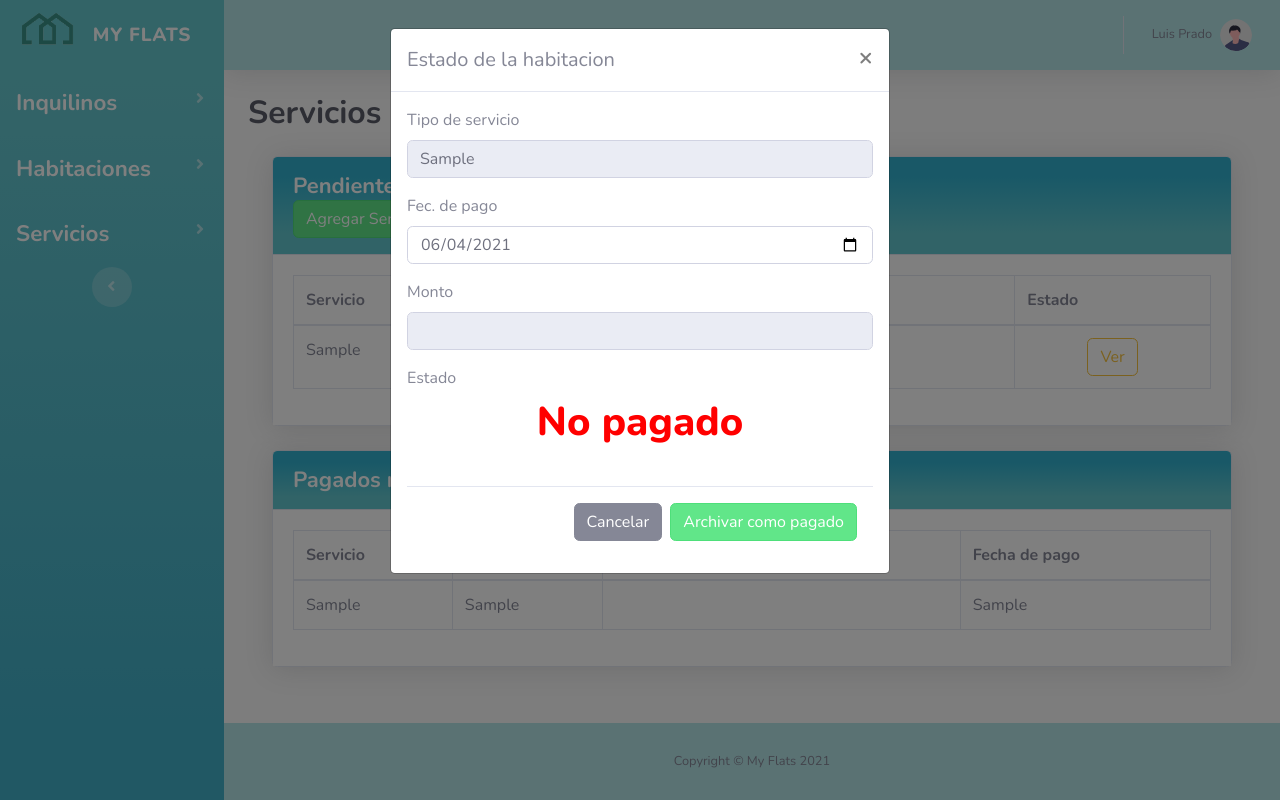
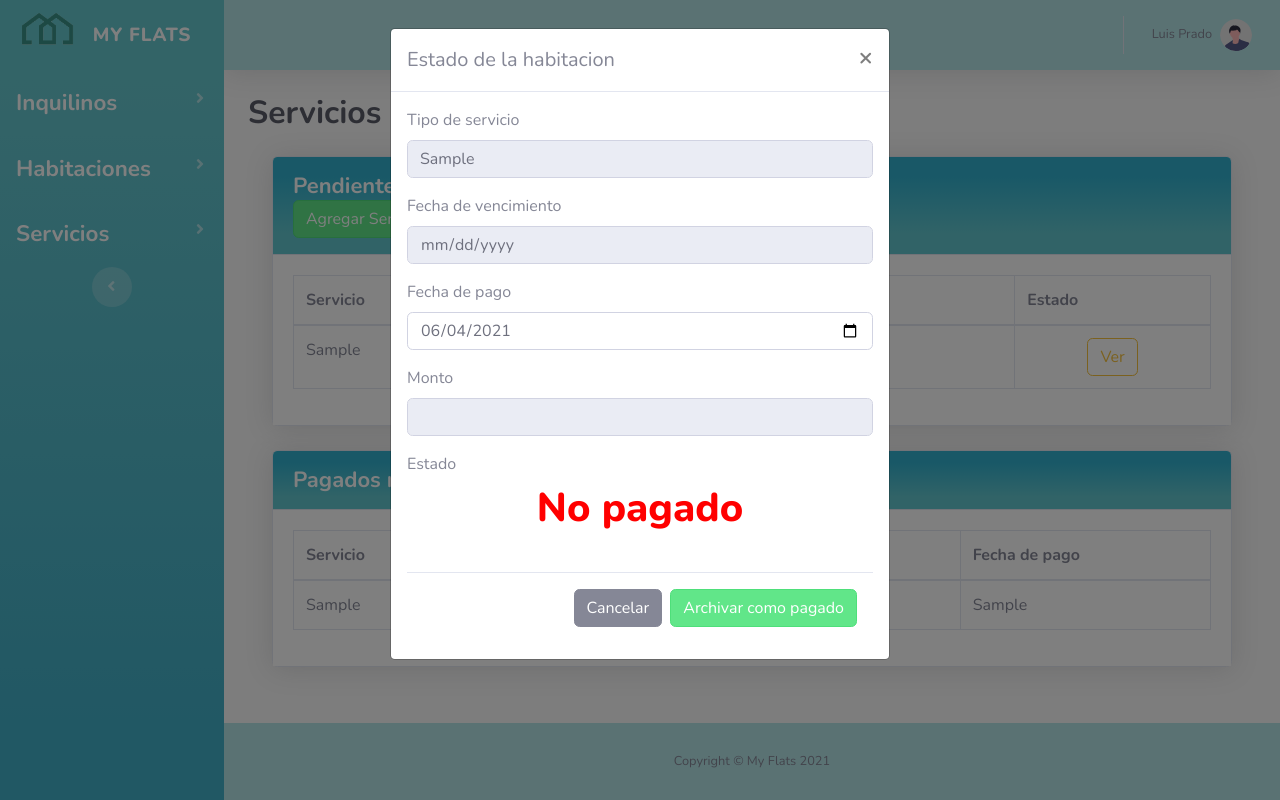
Before and after one commit to Sp4mm3rs/myflasts_isil, a PHP site: page /myflasts_isil/detalle-servicio.php in a window 1280 px wide, after a click on "Ver". Run offline with PHP 8.4, Linux system fonts and the light colour scheme; tables that the repository leaves empty or names only in its code hold one stand-in row (values such as "Sample post"); some libraries are stand-ins or nearby versions.

Commit message:
pagar servicio

```diff
--- a/detalle-servicio.php
+++ b/detalle-servicio.php
@@ -136,7 +136,7 @@
                                                 <tr class="item-pendiente" id="<?php echo $serv_pagado['id'] ?>">
                                                     <td><?php echo $serv_pagado['tipo_serv'] ?></td>
                                                     <td><?php echo $serv_pagado['monto'] ?></td>
-                                                    <td></td>
+                                                    <td><?php echo $serv_pagado['fec_venc'] ?></td>
                                                     <td><?php echo $serv_pagado['fec_pago'] ?></td>
 
                                                 </tr>
@@ -177,8 +177,6 @@
                                           <div class="form-group col-md-12">
                                              <label for="serv_f">Fec. de vencimiento</label>
                                                 <input class="form-control" type="date"  name="serv_fec" id="date-input-venc">
-
-                                             </select>
                                           </div>
                                           <div class="form-group col-md-12">
                                              <label for="serv_m">Monto</label>
@@ -222,7 +220,12 @@
                                              <input type="number" class="form-control" id="serv_id_precio" name="serv_id_precio" value="" hidden>
                                           </div>
                                           <div class="form-group col-md-12">
-                                             <label >Fec. de pago</label >
+                                             <label >Fecha de vencimiento</label>
+                                                <input class="form-control" type="date"  name="fec_serv" id="fec_serv" readonly>
+                                                <input type="date" class="form-control" id="serv_id_precio" name="serv_id_precio" value="" hidden>
+                                          </div>
+                                          <div class="form-group col-md-12">
+                                             <label >Fecha de pago</label >
                                             <input id="fec_pago" name="fec_pago"class="form-control" value="<?php echo $hoy; ?>" type="date">
 
                                           </div>
@@ -322,7 +325,8 @@
                     data:{id_serv:id_serv},
                     dataType:"json",
                     success:function(data){
-                        $('#tipo_serv').val(data.tipo_servicio)
+                        $('#tipo_serv').val(data.tipo_servicio);
+                        $('#fec_serv').val(data.fec_vencimiento);
                         $('#precio_servicio').val(data.monto);
                         $('#serv_id_precio').val(data.id);
                     }
--- a/pagar-servicio.php
+++ b/pagar-servicio.php
@@ -2,10 +2,12 @@
     include 'config/conection.php';
 
     $get_tipo = $_POST['serv-tipo'];
-    $get_fecha = date('Y-m-d',strtotime($_POST['fec_pago']));
+    $get_fecha_pago = date('Y-m-d',strtotime($_POST['fec_pago']));
     $get_precio = $_POST['serv_precio'];
+    $get_fecha = $_POST['fec_serv'];
 
-    $sql = "INSERT INTO servicios_pagados (tipo_serv, fec_pago, monto) VALUES ('$get_tipo', '$get_fecha', $get_precio)";
+
+    $sql = "INSERT INTO servicios_pagados (tipo_serv, fec_venc, fec_pago, monto) VALUES ('$get_tipo', '$get_fecha','$get_fecha_pago', $get_precio)";
 
 
     $resultado = mysqli_query($conexion, $sql ) or die ( "Algo ha ido mal en la consulta a la base de datos");
```
